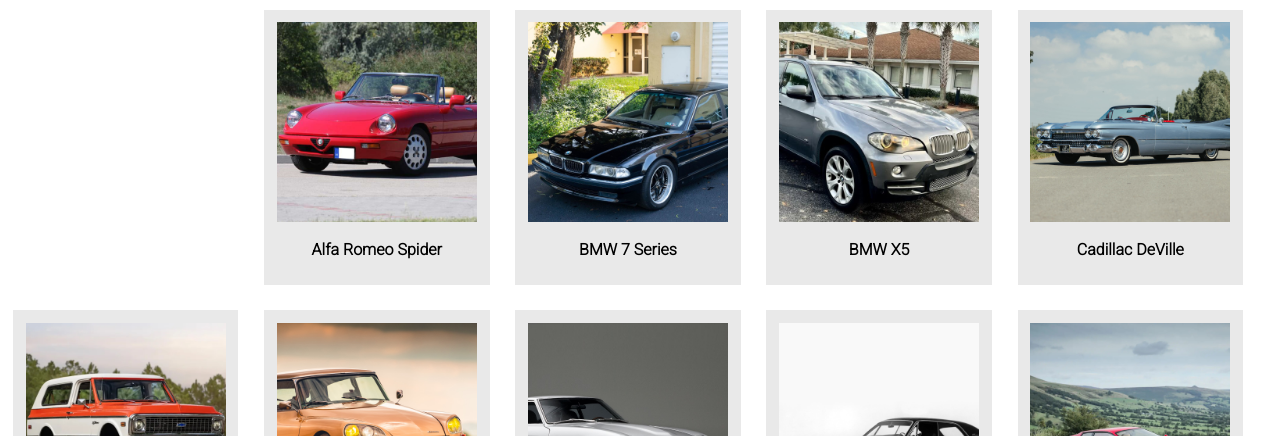
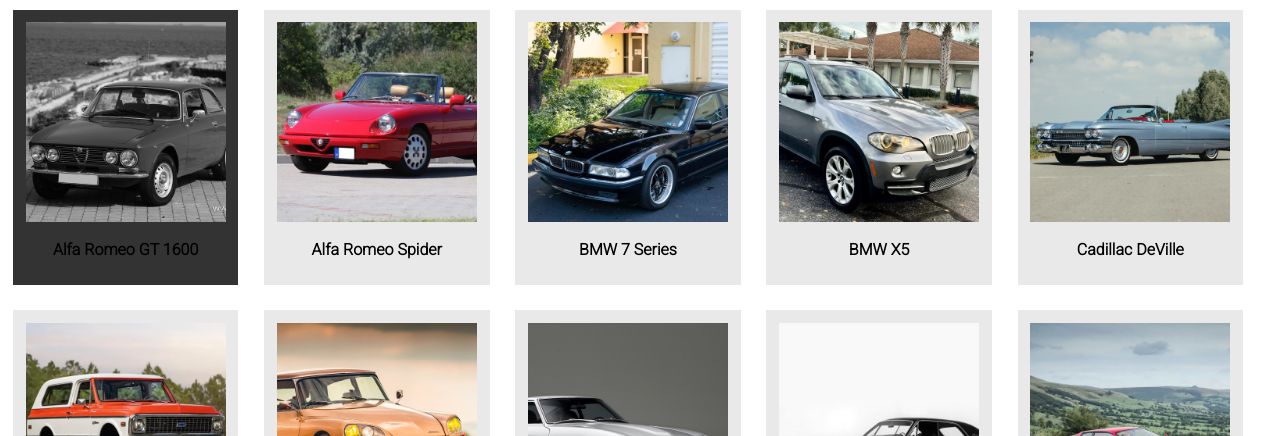
Before and after one commit to Re0Seh/Guess-Cars, a plain HTML site: page index.html in a window 1280 px wide. Both pictures are taken after a click on the element "Alfa Romeo GT 1600". Shown: the part 364-800 px from the top of the page. Drawn offline with Linux system fonts and the light colour scheme.

Commit message:
added grey out to gameplay

```diff
--- a/assets/css/game.css
+++ b/assets/css/game.css
@@ -52,3 +52,8 @@ body {
 .yourCard img {
     width: 100%;
 }
+
+.card.grayed-out {
+    filter: grayscale(100%);
+    background-color: #333;
+}
--- a/assets/js/game.js
+++ b/assets/js/game.js
@@ -25,7 +25,12 @@ document.querySelectorAll('.card').forEach((element) => {
         element.classList.remove('hover')
     }
     element.onclick = function () {
-        element.style.transition = 'all 0s'
-        element.style.visibility = 'hidden'
+        if (element.classList.contains('grayed-out')) {
+            // If the card is already grayed out, revert to its original state
+            element.classList.remove('grayed-out');
+        } else {
+            // If the card is not grayed out, apply the grayed-out effect
+            element.classList.add('grayed-out');
+        }
     }
-})
+});
```
